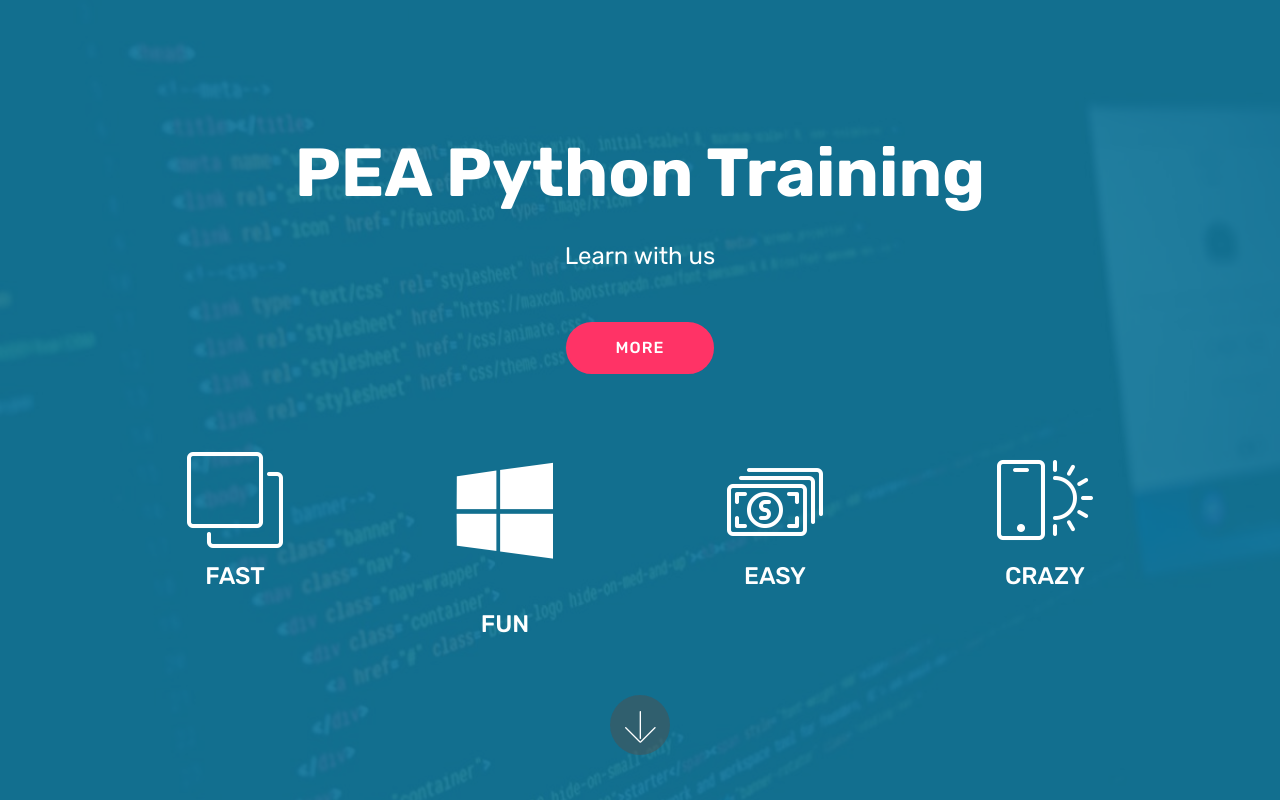
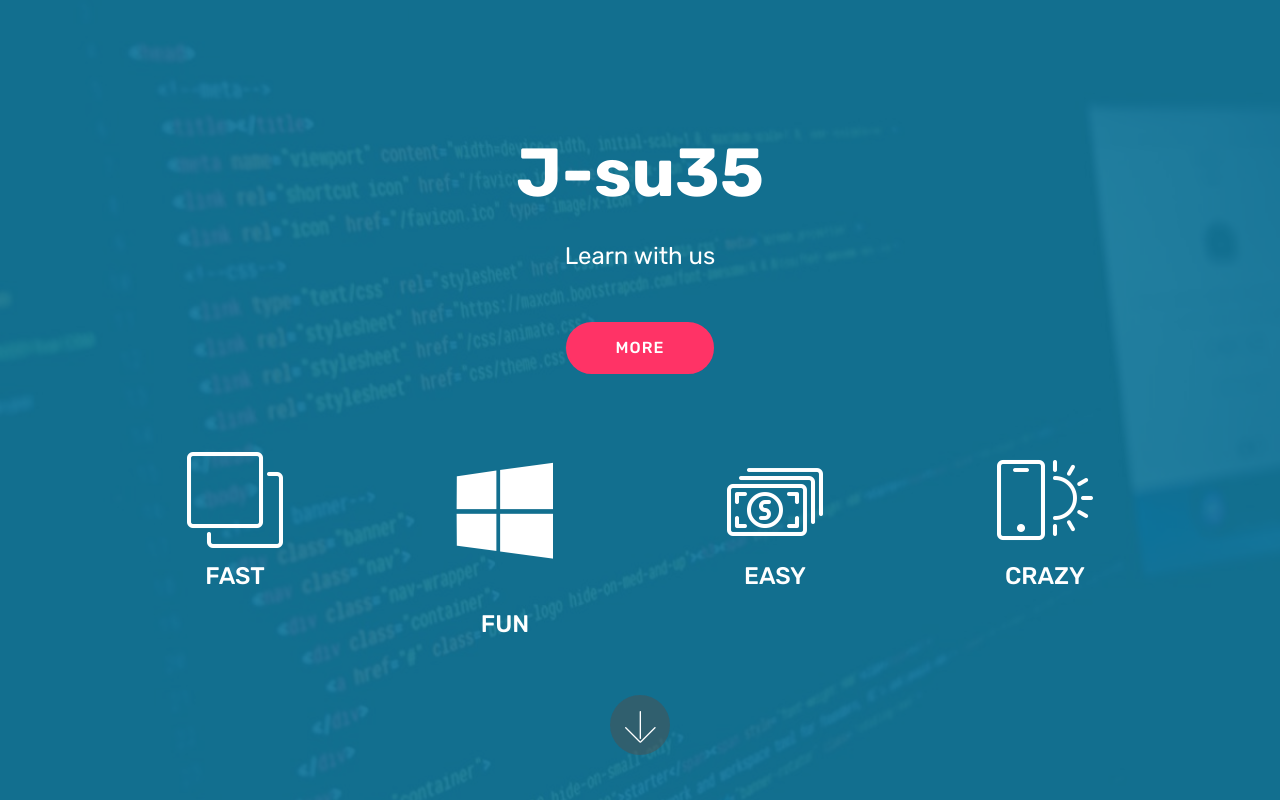
Before and after one commit to J-su35/J-su35.github.io, a plain HTML site: page index.html in a window 1280 px wide. Shown: the top 800 px of the page. Drawn offline with Linux system fonts and the light colour scheme; files that its build step writes are made by us from their sources; no server answers; a script that the page names is missing; files whose address does not match are found by name.

Commit message:
Update index.html

```diff
--- a/index.html
+++ b/index.html
@@ -53,7 +53,7 @@
             <div class="media-container">
                 <div class="col-md-12 align-center">
                     <h1 class="mbr-section-title pb-3 mbr-white mbr-bold mbr-fonts-style display-1">
-                        PEA Python Training</h1>
+                        J-su35</h1>
                     <p class="mbr-text pb-3 mbr-white mbr-fonts-style display-5">
                         Learn with us</p>
                     <div class="mbr-section-btn align-center py-2"><a class="btn btn-md btn-secondary display-4" href="https://mobirise.com">MORE</a></div>
```
